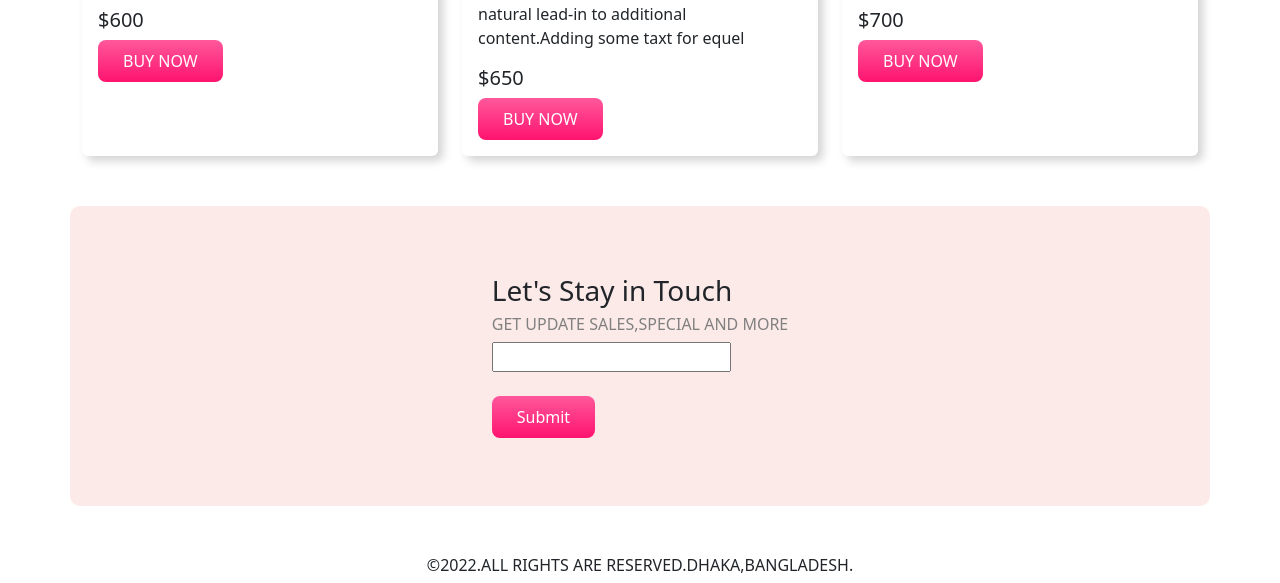
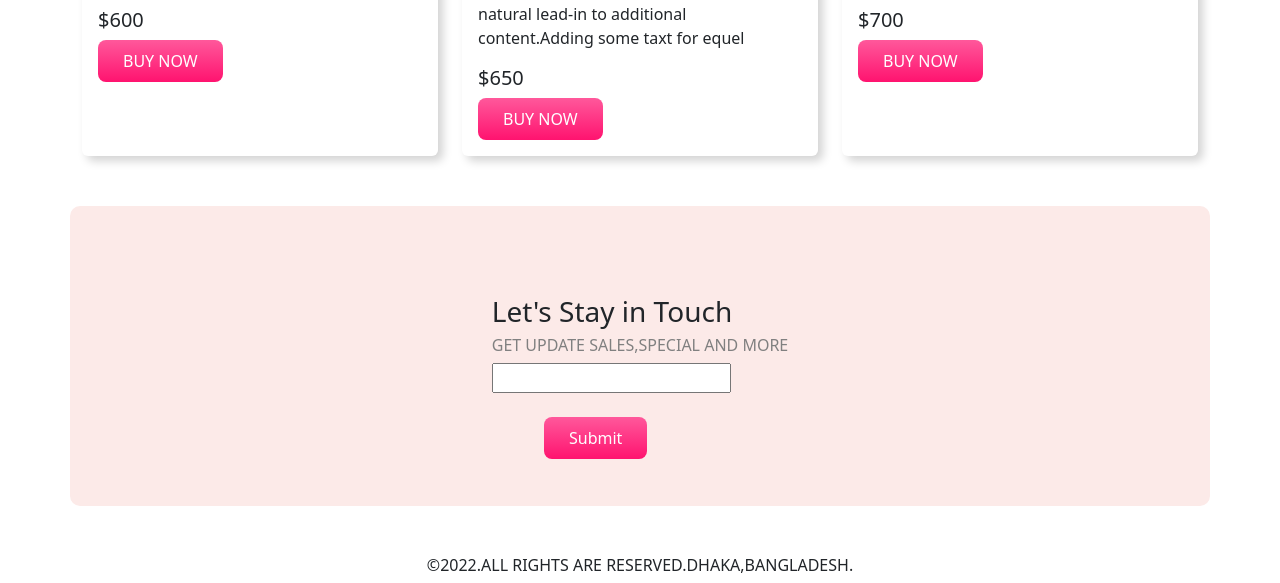
Before and after one commit to Ishakmhamud/Panda-commerce-2, a plain HTML site: page index.html in a window 1280 px wide. Shown: the part 1811-2394 px from the top of the page. Drawn offline with nearby package versions, Linux system fonts and the light colour scheme.

Commit message:
finished poject

```diff
--- a/index.html
+++ b/index.html
@@ -201,7 +201,7 @@
         <h3>Let's Stay in Touch</h3>
         <h6>GET UPDATE SALES,SPECIAL AND MORE</h6>
         <INput type="text"></INput><br><br>
-        <button class="buy-now-button">Submit</button>
+        <button class="buy-now-button sss">Submit</button>
      </div>
     </div>
     <footer>
--- a/style.css
+++ b/style.css
@@ -57,3 +57,7 @@
 footer{
     text-align: center;
 }
+.container .sss{
+    position: absolute;
+    left: 42.5%;
+}
```
